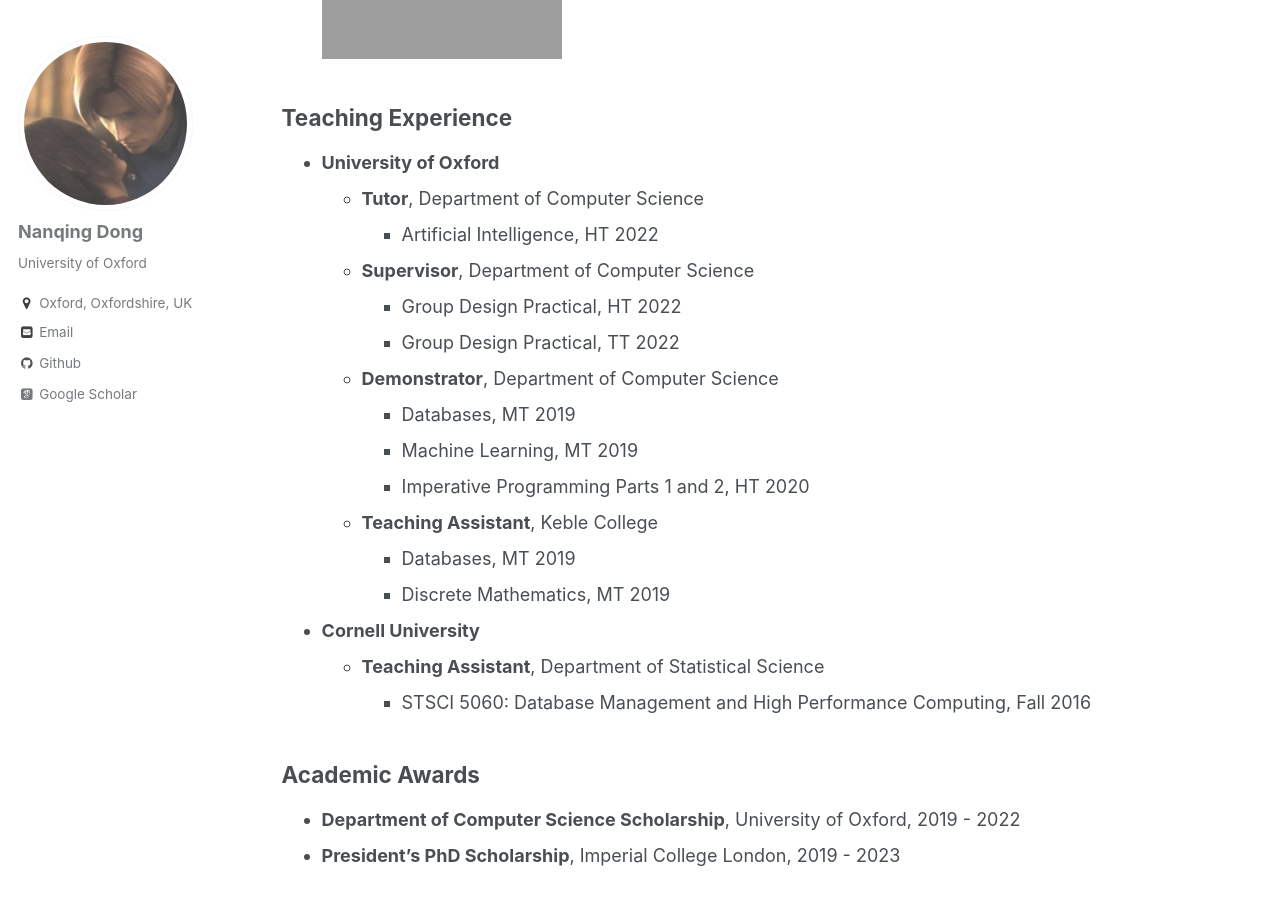
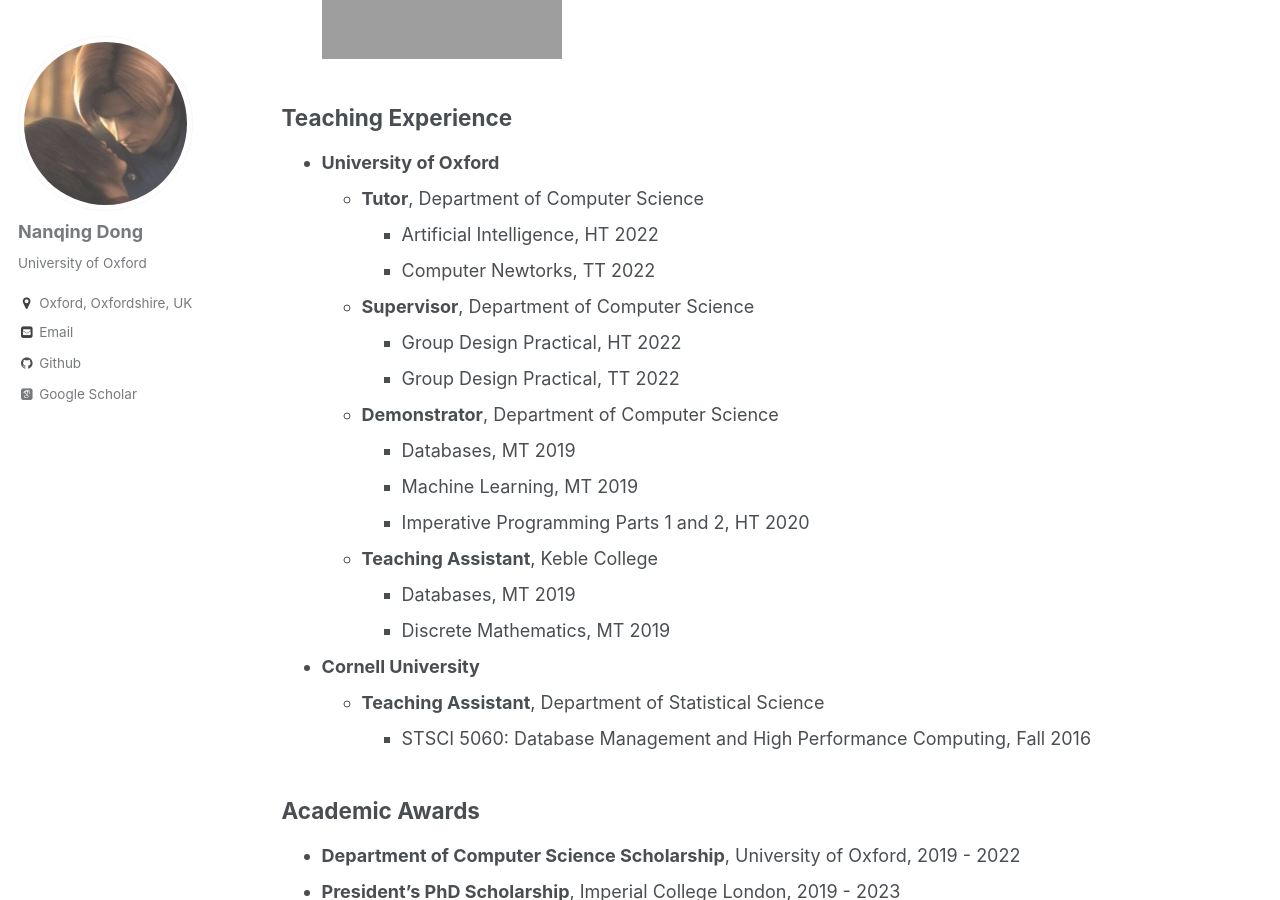
Before and after one commit to eveningdong/eveningdong.github.io, a Jekyll site: the page built from _pages/academic.md, in a window 1280 px wide and 900 px high, scrolled down 945 px. Built offline with Jekyll 4.4.1, drawn with Linux system fonts in a browser that asks for light colours; some web fonts are replaced.

Commit message:
add academic.md

```diff
--- a/_pages/academic.md
+++ b/_pages/academic.md
@@ -30,6 +30,7 @@
 * **University of Oxford**
   + **Tutor**, Department of Computer Science
     - Artificial Intelligence, HT 2022
+    - Computer Newtorks, TT 2022
 
   + **Supervisor**, Department of Computer Science
     - Group Design Practical, HT 2022
```
